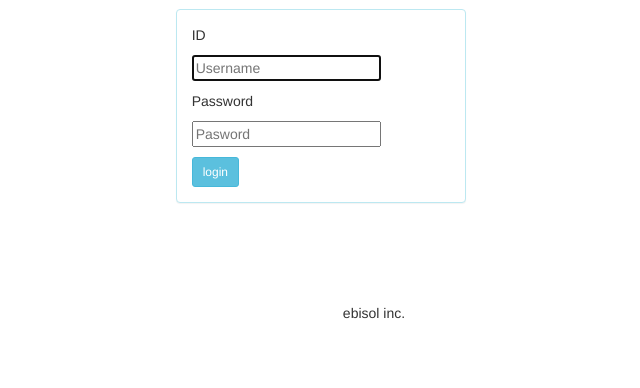
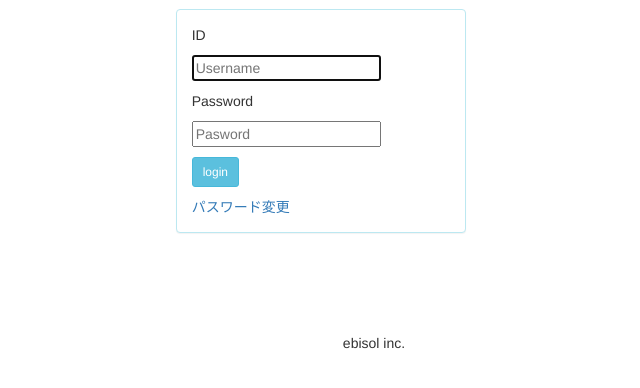
Before and after one commit to kaiyujin/buono, a Django app: template accounts/templates/accounts/login.html in a window 1280 px wide. Shown: the part 134-522 px from the top of the page, without its empty margins (266-906 px from the left). Run offline with Django 3.2, Linux system fonts and the light colour scheme; the template is opened without the code that fills it, so the values that code supplies are empty; some libraries are stand-ins or nearby versions.

Commit message:
add link forget password

```diff
--- a/accounts/templates/accounts/login.html
+++ b/accounts/templates/accounts/login.html
@@ -39,6 +39,7 @@
 		  <button type="submit" class="btn btn-sm btn-info">login</button>
 		  <input name="next" type="hidden" value="{{ next }}"/>
 		</div>
+		<div style="padding-top: 10px"><a href="/admin/password_change/">パスワード変更</a></div>
 	      </form>
 	    </div>
 	  </div>
```
